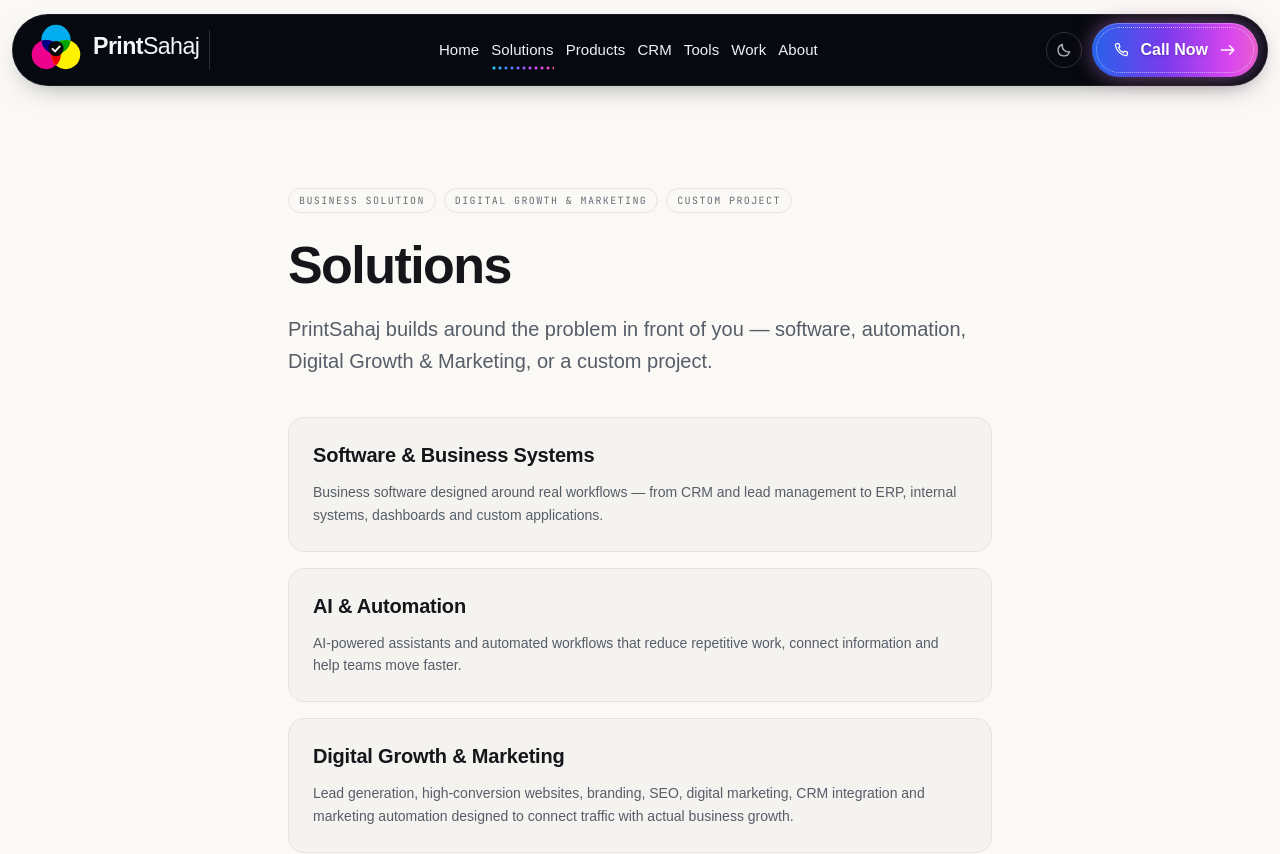
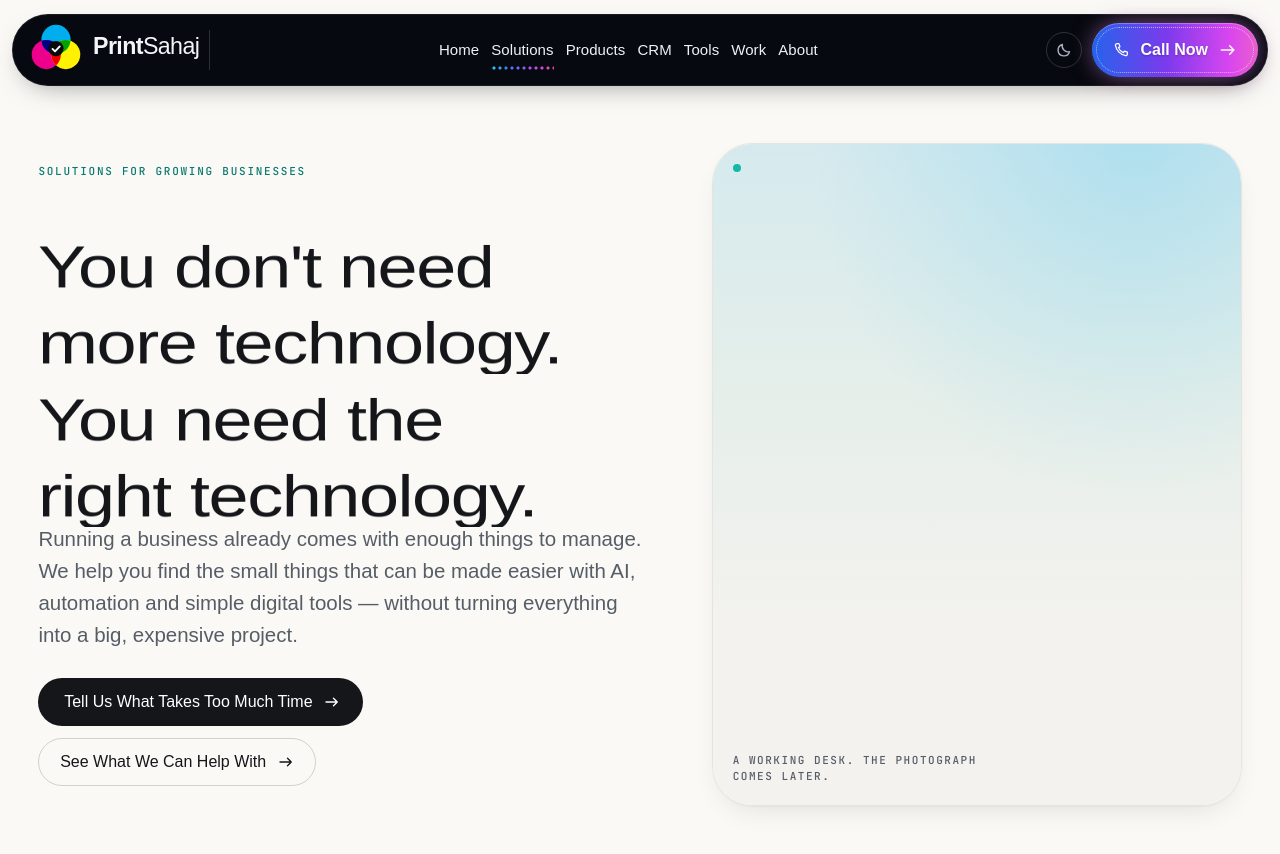
Before and after one commit to Satyam28041993/printsahaj, a Next.js app in the folder web/: page /solutions in a window 1280 px wide. Shown: the top 854 px of the page. Built offline with nearby package versions, Linux system fonts and the light colour scheme; a web font is replaced by a local one.

Commit message:
Add the solutions hero in the homepage visual language.
The page opens with the problem-first headline, the two conversation actions, and a photograph slot that stays empty until a real picture is ready.

Co-authored-by: Prakruti2025 <Prakruti2025@users.noreply.github.com>

```diff
--- /dev/null
+++ b/web/content/solutions.ts
@@ -0,0 +1,36 @@
+/**
+ * /solutions copy. The page is a problem-first story, not a second homepage.
+ * Later sections land in this file. The hero is the only section built so far.
+ */
+
+import { printSahajSite } from "./site";
+
+export const solutions = {
+  meta: {
+    title: "Solutions | AI, Automation & Digital Solutions for Growing Businesses",
+    description:
+      "PrintSahaj helps growing businesses use AI, automation and digital tools to solve real problems — simply, practically and without unnecessary complexity.",
+  },
+  hero: {
+    eyebrow: "Solutions for growing businesses",
+    lines: ["You don't need more technology.", "You need the right technology."] as const,
+    /** The words that take the same colour sweep as the homepage hero. */
+    sweepWords: "right technology",
+    supporting:
+      "Running a business already comes with enough things to manage. We help you find the small things that can be made easier with AI, automation and simple digital tools — without turning everything into a big, expensive project.",
+    primaryCta: {
+      label: "Tell Us What Takes Too Much Time",
+      href: printSahajSite.ctas.primary.href,
+    },
+    secondaryCta: {
+      label: "See What We Can Help With",
+      href: "#what-we-can-help-with",
+    },
+    figure: {
+      /** Shown until a photograph is placed. Not a description of a picture that is not there. */
+      label: "A working desk. The photograph comes later.",
+      /** Used only once a real photograph is in `src`. */
+      alt: "A business owner at a normal desk, laptop open, phone and papers nearby, thinking through the work.",
+    },
+  },
+} as const;
--- a/web/src/app/(pages)/solutions/page.tsx
+++ b/web/src/app/(pages)/solutions/page.tsx
@@ -1,43 +1,13 @@
 import type { Metadata } from "next";
-import Link from "next/link";
-import PageIntro from "@/components/PageIntro";
-import CtaButton from "@/components/landing/CtaButton";
-import { home } from "@content/home";
-import { printSahajSite } from "@content/site";
+import SolutionsHero from "@/components/solutions/SolutionsHero";
+import { solutions } from "@content/solutions";
+import "../../solutions.css";
 
 export const metadata: Metadata = {
-  title: "Solutions",
-  description:
-    "Software, AI, automation and Digital Growth & Marketing systems built around real business problems.",
+  title: { absolute: `${solutions.meta.title} | PrintSahaj` },
+  description: solutions.meta.description,
 };
 
 export default function SolutionsPage() {
-  return (
-    <PageIntro
-      intent={["Business Solution", "Digital Growth & Marketing", "Custom Project"]}
-      title="Solutions"
-      description="PrintSahaj builds around the problem in front of you — software, automation, Digital Growth & Marketing, or a custom project."
-    >
-      <ul className="mt-10 space-y-4">
-        {home.pillars.items.map((pillar) => (
-          <li key={pillar.name} className="surface-card rounded-2xl p-6">
-            <h2 className="font-display text-title font-semibold text-primary">{pillar.name}</h2>
-            <p className="mt-3 text-sm leading-relaxed text-muted">{pillar.description}</p>
-          </li>
-        ))}
-      </ul>
-      <p className="mt-8 text-sm text-muted">
-        Printing & packaging is our strongest domain expertise. It is not a limit on who we can
-        build for.{" "}
-        <Link href="/about" className="text-primary underline-offset-4 hover:underline">
-          About PrintSahaj
-        </Link>
-      </p>
-      <div className="mt-10">
-        <CtaButton href={printSahajSite.ctas.primary.href}>
-          {printSahajSite.ctas.primary.label}
-        </CtaButton>
-      </div>
-    </PageIntro>
-  );
+  return <SolutionsHero />;
 }
--- /dev/null
+++ b/web/src/app/solutions.css
@@ -0,0 +1,138 @@
+/* /solutions — same panel, type and pill language as the homepage.
+   Entrance is the existing .h-rise / .h-word CSS. This file only places the
+   hero and the photograph slot. */
+
+.sol-hero {
+  padding: clamp(28px, 4vw, 64px) clamp(20px, 3vw, 40px) clamp(56px, 8vw, 104px);
+}
+
+.sol-hero__grid {
+  display: grid;
+  align-items: center;
+  gap: clamp(28px, 4vw, 72px);
+  width: 100%;
+  max-width: 1360px;
+  margin-inline: auto;
+}
+
+.sol-hero__copy {
+  min-width: 0;
+  max-width: 38rem;
+}
+
+.sol-hero__title {
+  margin-top: 1.15rem;
+}
+
+.sol-hero__line {
+  display: block;
+}
+
+.sol-hero__lead {
+  margin-top: 1.25rem;
+  max-width: 42rem;
+}
+
+.sol-hero__actions {
+  display: flex;
+  flex-direction: column;
+  align-items: stretch;
+  gap: 0.7rem;
+  margin-top: 1.75rem;
+}
+
+/* These labels are full sentences. The homepage pill stays nowrap because
+   its labels are short; here the line may break instead of overflowing. */
+.sol-hero .pill {
+  height: auto;
+  white-space: normal;
+  line-height: 1.25;
+  text-align: center;
+  padding-block: 0.75rem;
+}
+
+.sol-figure {
+  position: relative;
+  overflow: hidden;
+  margin: 0;
+  aspect-ratio: 16 / 10;
+  border: 1px solid var(--border);
+  border-radius: var(--h-radius);
+  background: var(--bg-elevated);
+  box-shadow: var(--shadow-card);
+  animation: sol-figure-in 1.1s var(--h-ease, cubic-bezier(0.2, 0.7, 0.2, 1)) backwards;
+  animation-delay: 280ms;
+}
+
+.sol-figure__img,
+.sol-figure__hold {
+  display: block;
+  width: 100%;
+  height: 100%;
+}
+
+.sol-figure__img {
+  object-fit: cover;
+}
+
+.sol-figure__hold {
+  display: flex;
+  flex-direction: column;
+  justify-content: space-between;
+  padding: 1.25rem;
+  background:
+    radial-gradient(90% 80% at 80% 0%, color-mix(in srgb, var(--brand-b) 18%, transparent), transparent 68%),
+    var(--panel-wash),
+    var(--bg-sunken);
+}
+
+.sol-figure__mark {
+  width: 8px;
+  height: 8px;
+  border-radius: 50%;
+  background: var(--brand-a);
+}
+
+.sol-figure__label {
+  max-width: 16rem;
+  font-family: var(--font-jetbrains-mono), ui-monospace, monospace;
+  font-size: 11px;
+  font-weight: 500;
+  letter-spacing: 0.14em;
+  line-height: 1.45;
+  text-transform: uppercase;
+  color: var(--text-muted);
+}
+
+@keyframes sol-figure-in {
+  from {
+    opacity: 0;
+    transform: translateY(24px) scale(1.02);
+  }
+  to {
+    opacity: 1;
+    transform: none;
+  }
+}
+
+@media (min-width: 900px) {
+  .sol-hero__grid {
+    grid-template-columns: minmax(0, 1.08fr) minmax(280px, 0.92fr);
+  }
+
+  .sol-hero__actions {
+    flex-direction: row;
+    flex-wrap: wrap;
+    align-items: center;
+  }
+
+  .sol-figure {
+    aspect-ratio: 4 / 5;
+  }
+}
+
+@media (prefers-reduced-motion: reduce) {
+  .sol-figure {
+    transform: none;
+  }
+}
--- /dev/null
+++ b/web/src/components/solutions/SolutionsFigure.tsx
@@ -0,0 +1,31 @@
+import React from "react";
+
+/**
+ * A framed slot for a solutions photograph. With no `src` it is a quiet
+ * placeholder — the label is the accessible name, so the page does not
+ * describe a person who is not in the picture yet.
+ */
+export default function SolutionsFigure({
+  alt,
+  label,
+  src,
+}: {
+  alt: string;
+  label: string;
+  src?: string;
+}) {
+  return (
+    <figure className="sol-figure">
+      {src ? (
+        // Static export ships images unoptimized; next/image is not used on this site.
+        // eslint-disable-next-line @next/next/no-img-element
+        <img className="sol-figure__img" src={src} alt={alt} />
+      ) : (
+        <div className="sol-figure__hold" role="img" aria-label={label}>
+          <span className="sol-figure__mark" aria-hidden="true" />
+          <span className="sol-figure__label">{label}</span>
+        </div>
+      )}
+    </figure>
+  );
+}
--- /dev/null
+++ b/web/src/components/solutions/SolutionsHero.tsx
@@ -0,0 +1,83 @@
+import React from "react";
+import Pill from "@/components/landing/Pill";
+import { solutions } from "@content/solutions";
+import SolutionsFigure from "./SolutionsFigure";
+
+const rise = (i: number) => ({ "--i": i }) as React.CSSProperties;
+
+const plain = (word: string) => word.replace(/[.“”]/g, "").replace(/\.$/, "");
+
+/**
+ * The H1, one span per word, same drop-in as the homepage hero. Words are
+ * painted at the first frame (opacity stays 1) so the headline is not hidden
+ * behind JS. On a phone the homepage CSS already turns the drop-in off.
+ */
+function HeroLines({ lines, sweepWords }: { lines: readonly string[]; sweepWords: string }) {
+  const sweep = new Set(sweepWords.split(" ").map(plain));
+  const rows: { word: string; i: number; on: boolean; s: number }[][] = [];
+  let wordIndex = 0;
+  let sweepFrom = 0;
+  let sweepSeen = false;
+  for (const line of lines) {
+    const row: { word: string; i: number; on: boolean; s: number }[] = [];
+    for (const word of line.split(" ")) {
+      const on = sweep.has(plain(word));
+      if (on && !sweepSeen) {
+        sweepFrom = wordIndex;
+        sweepSeen = true;
+      }
+      row.push({ word, i: wordIndex, on, s: on ? wordIndex - sweepFrom : 0 });
+      wordIndex += 1;
+    }
+    rows.push(row);
+  }
+
+  return (
+    <>
+      {rows.map((row) => (
+        <span key={row.map((item) => item.word).join(" ")} className="sol-hero__line">
+          {row.map((item, indexInLine) => (
+            <React.Fragment key={`${item.word}-${item.i}`}>
+              {indexInLine ? " " : null}
+              <span
+                className={`h-word${item.on ? " h-sweep" : ""}`}
+                style={{ "--w": item.i, "--s": item.s } as React.CSSProperties}
+              >
+                {item.word}
+              </span>
+            </React.Fragment>
+          ))}
+        </span>
+      ))}
+    </>
+  );
+}
+
+export default function SolutionsHero() {
+  const { hero } = solutions;
+
+  return (
+    <section aria-labelledby="solutions-hero-heading" className="sol-hero">
+      <div className="sol-hero__grid">
+        <div className="sol-hero__copy">
+          <p className="h-kicker h-rise" style={rise(0)}>
+            {hero.eyebrow}
+          </p>
+          <h1 id="solutions-hero-heading" className="h-title h-title--xl h-hero-title sol-hero__title">
+            <HeroLines lines={hero.lines} sweepWords={hero.sweepWords} />
+          </h1>
+          <p className="h-lead h-rise sol-hero__lead" style={rise(2)}>
+            {hero.supporting}
+          </p>
+          <div className="sol-hero__actions h-rise h-rise--solid" style={rise(3)}>
+            <Pill href={hero.primaryCta.href}>{hero.primaryCta.label}</Pill>
+            <Pill href={hero.secondaryCta.href} variant="ghost">
+              {hero.secondaryCta.label}
+            </Pill>
+          </div>
+        </div>
+        <SolutionsFigure alt={hero.figure.alt} label={hero.figure.label} />
+      </div>
+    </section>
+  );
+}
```
